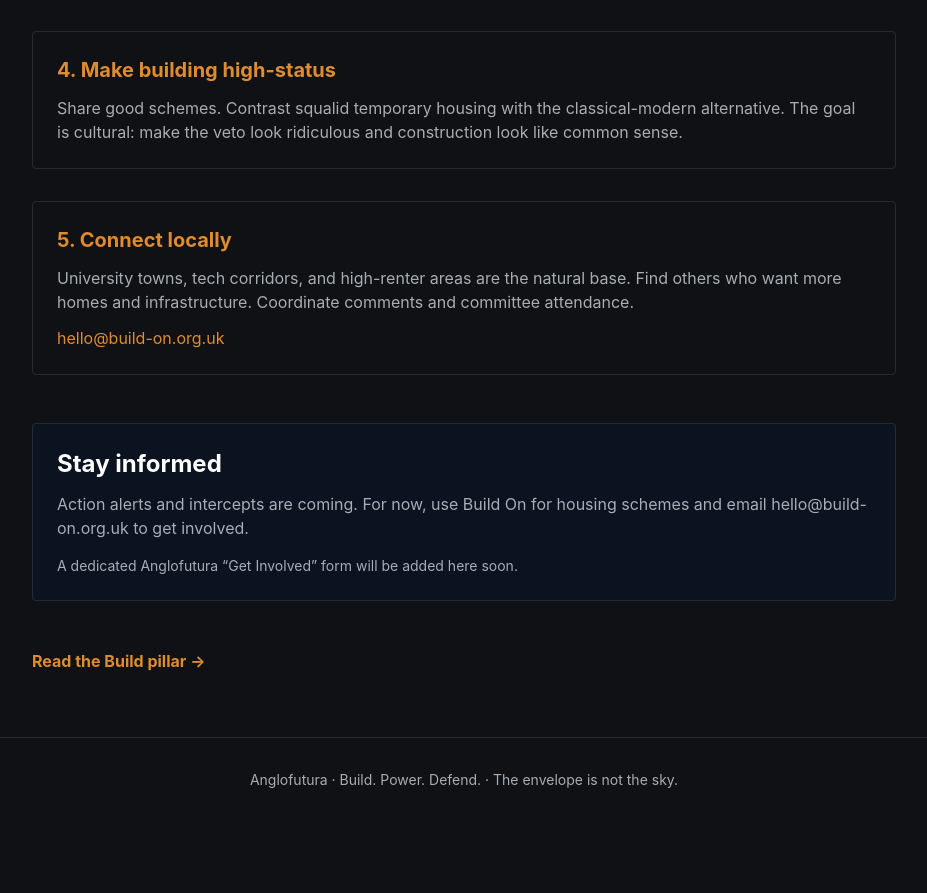
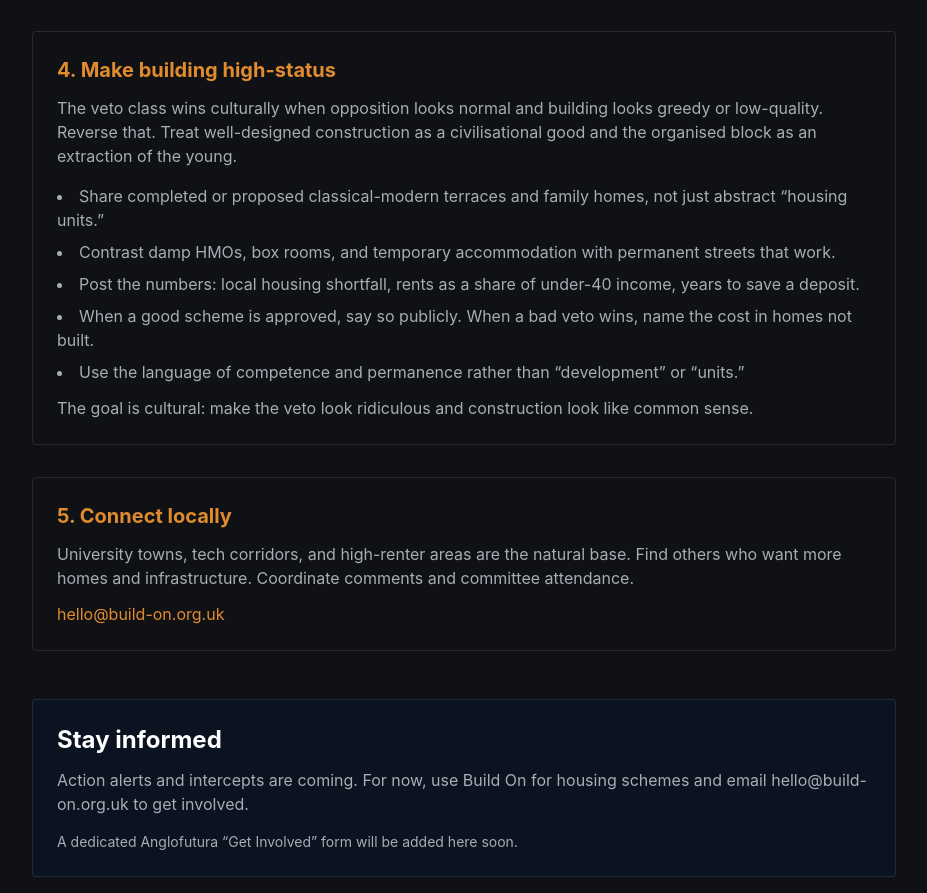
Before and after one commit to stumpyuk1/anglofutura-prototype, a Next.js app: page /act in a window 1280 px wide. Shown: the part 1299-2192 px from the top of the page, without its empty margins (176-1103 px from the left). Before the commit the page ends 2121 px from the top, so only its background shows below. Built offline with nearby package versions, Linux system fonts and the light colour scheme.

Commit message:
Expand Act page step 4 with concrete ways to make building high-status

```diff
--- a/app/act/page.js
+++ b/app/act/page.js
@@ -68,8 +68,18 @@ export default function Act() {
 
         <div className="border border-white/10 p-6 rounded">
           <h3 className="text-xl font-bold text-amber mb-3">4. Make building high-status</h3>
+          <p className="text-steel mb-4">
+            The veto class wins culturally when opposition looks normal and building looks greedy or low-quality. Reverse that. Treat well-designed construction as a civilisational good and the organised block as an extraction of the young.
+          </p>
+          <ul className="text-steel space-y-2 list-disc list-inside mb-3">
+            <li>Share completed or proposed classical-modern terraces and family homes, not just abstract “housing units.”</li>
+            <li>Contrast damp HMOs, box rooms, and temporary accommodation with permanent streets that work.</li>
+            <li>Post the numbers: local housing shortfall, rents as a share of under-40 income, years to save a deposit.</li>
+            <li>When a good scheme is approved, say so publicly. When a bad veto wins, name the cost in homes not built.</li>
+            <li>Use the language of competence and permanence rather than “development” or “units.”</li>
+          </ul>
           <p className="text-steel">
-            Share good schemes. Contrast squalid temporary housing with the classical-modern alternative. The goal is cultural: make the veto look ridiculous and construction look like common sense.
+            The goal is cultural: make the veto look ridiculous and construction look like common sense.
           </p>
         </div>
 
```
